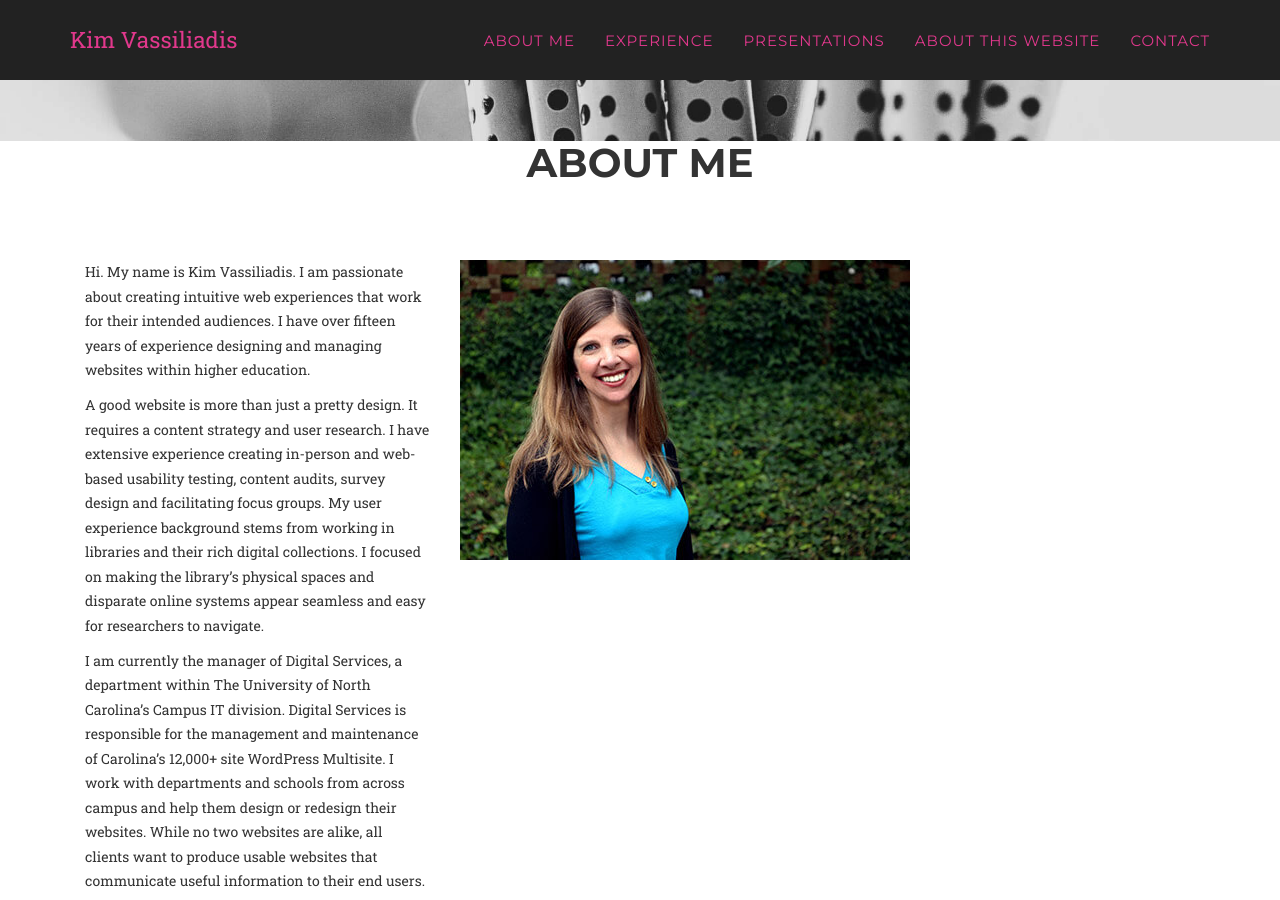
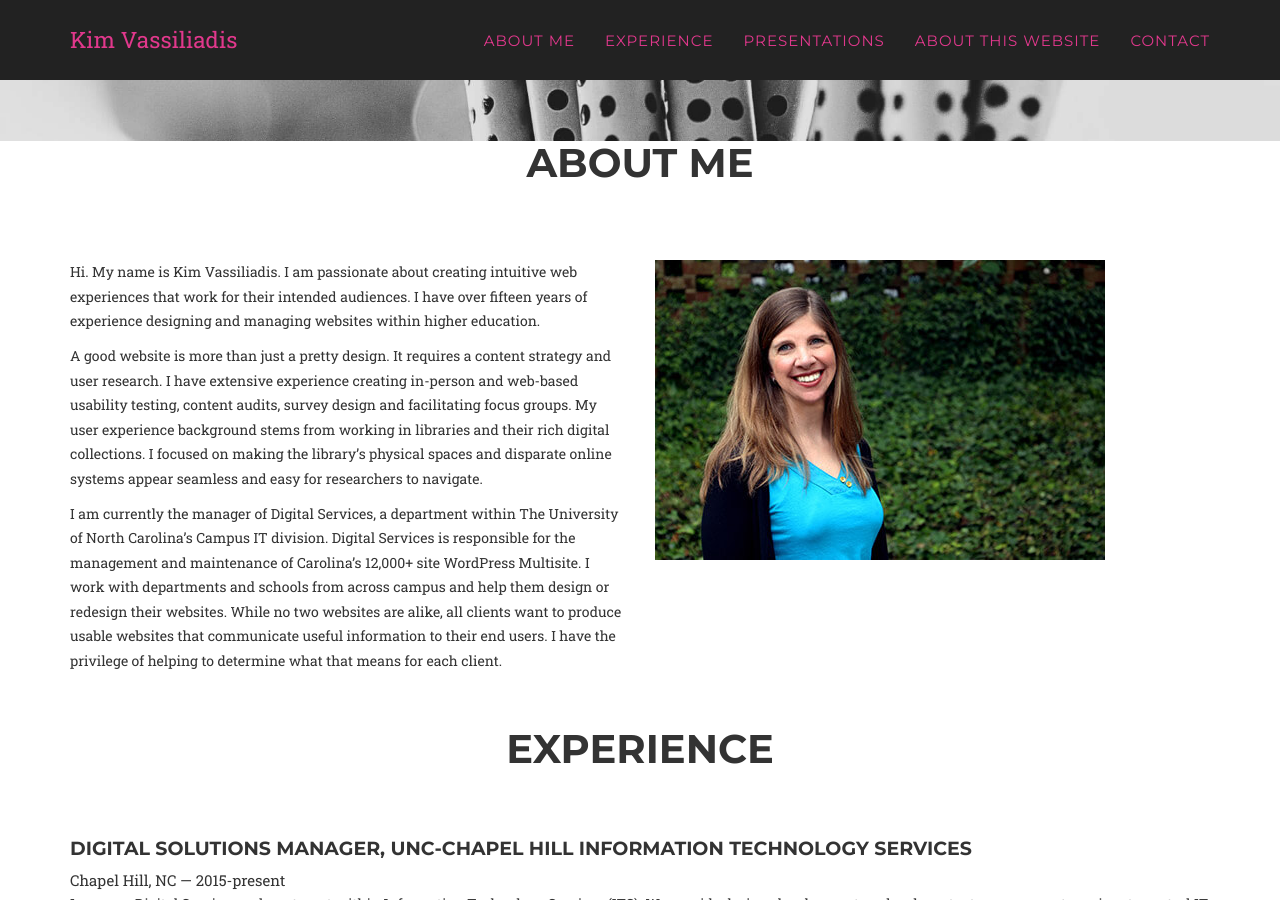
Before and after one commit to kimbrarian/jekyll, a Jekyll site: the page built from index.html, in a window 1280 px wide and 900 px high, scrolled down 535 px. Built offline with Jekyll 4.4.1, drawn with Linux system fonts in a browser that asks for light colours; some web fonts are replaced.

Commit message:
Update about.html

```diff
--- a/_includes/about.html
+++ b/_includes/about.html
@@ -8,7 +8,7 @@
                 </div>
             </div>
             <div class="row">
-                <div class="col-sm-12 col-lg-8">
+
                     <div class="col-xs-12 col-sm-12 col-lg-6">
                     <p>Hi. My name is Kim Vassiliadis. I am passionate about creating intuitive web experiences that work for their intended audiences.
                         I have over fifteen years of experience designing and managing websites within higher education.</p>
```
